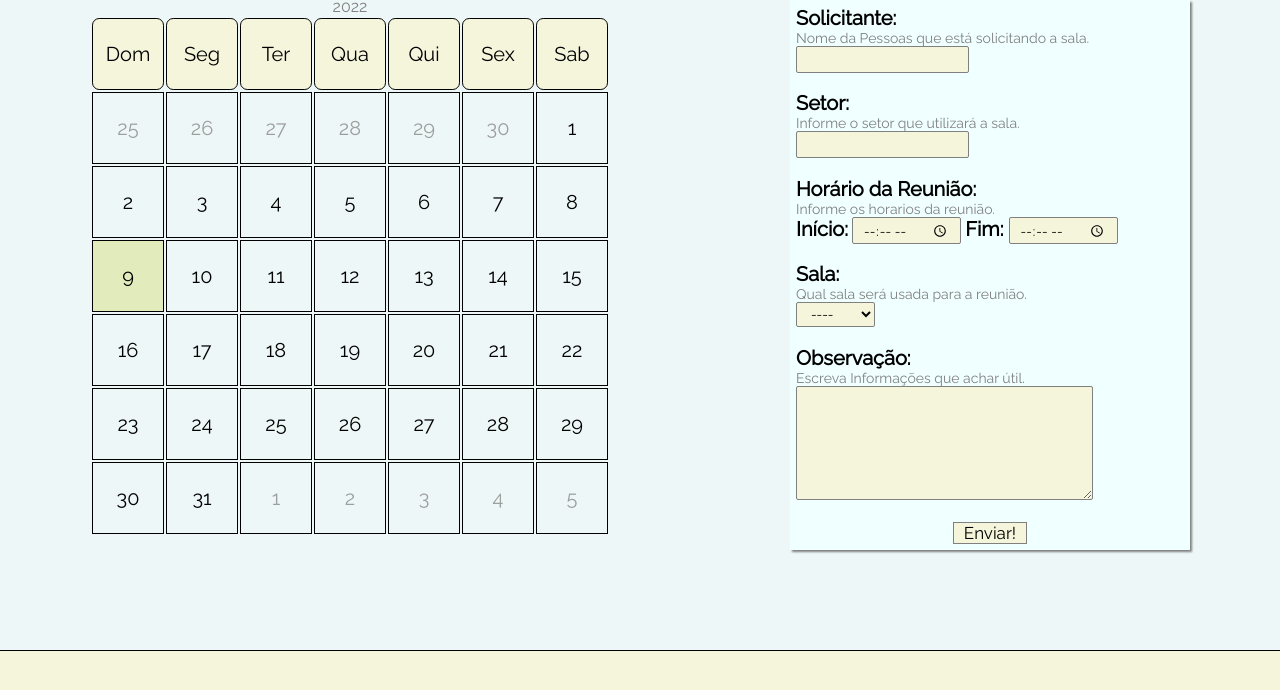
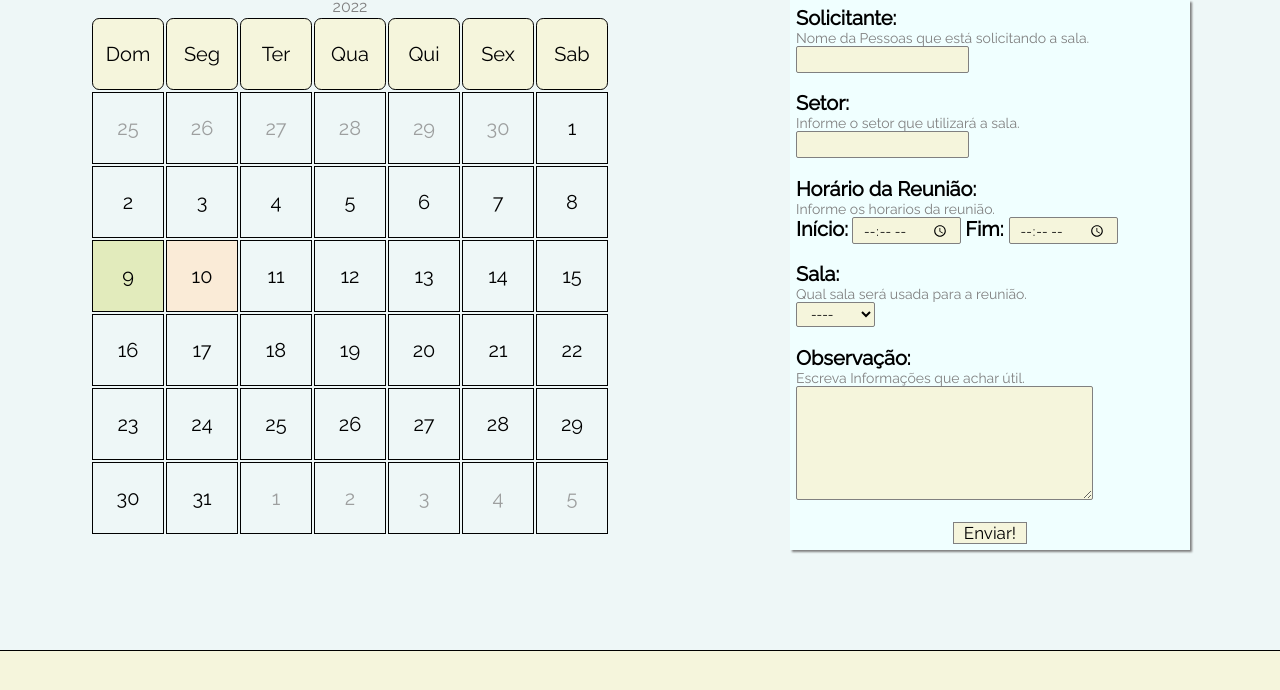
Before and after one commit to vitorZu/CalendarioParaReunioes, a plain HTML site: page index.html in a window 1280 px wide. Both pictures are taken after a click on the element "10". Shown: the part 108-798 px from the top of the page. Drawn offline with Linux system fonts and the light colour scheme.

Commit message:
Seleção Funcionando Completamente

```diff
--- a/script/script.js
+++ b/script/script.js
@@ -60,76 +60,15 @@ document.addEventListener('DOMContentLoaded',function(){
         GetDiasCalendario(month,year);
     }
 
-    // var clicardias = document.getElementsByName("td");
-    // for(var i =0; i < clicardias.length; i++){
-    //     // clicardias.classList.remove('selected');
-    //     clicardias(i).onclick = ()=>{
-    //         alert('TESE');
-    //     }
-    //     clicardias(i).addEventListener("click", ()=>{
-    //         alert('TESTE');
-    //     })
+    var iddias = document.querySelectorAll(".dia");
+    iddias.forEach((element)=>{
+        element.addEventListener('click',()=>{
+            for(let i =0; i < iddias.length;i++){
+                iddias[i].classList.remove('selected');
+            }
+            element.classList.add('selected');
+            console.log(element);
+        });
+    })
 
-    //     // if(tabeladedias(i).onclick == true){
-    //     //     tabeladedias(i).classList.add('selected');
-    //     //     alert('TESTE');
-    //     // }
-    // }
-
-    // console.log(clicardias);
-
-    // var iddidas = [
-    //     'dia1',
-    //     'dia2',
-    //     'dia3',
-    //     'dia4',
-    //     'dia5',
-    //     'dia6',
-    //     'dia7',
-    //     'dia8',
-    //     'dia9',
-    //     'dia10',
-    //     'dia11',
-    //     'dia12',
-    //     'dia13',
-    //     'dia14',
-    //     'dia15',
-    //     'dia16',
-    //     'dia17',
-    //     'dia18',
-    //     'dia19',
-    //     'dia20',
-    //     'dia21',
-    //     'dia22',
-    //     'dia23',
-    //     'dia24',
-    //     'dia25',
-    //     'dia26',
-    //     'dia27',
-    //     'dia28',
-    //     'dia29',
-    //     'dia30',
-    //     'dia31',
-    //     'dia32',
-    //     'dia33',
-    //     'dia34',
-    //     'dia35',
-    //     'dia36',
-    //     'dia37',
-    //     'dia38',
-    //     'dia39',
-    //     'dia40',
-    //     'dia41',
-    //     'dia42'
-    // ];
-
-    var iddias = document.getElementsByClassName("dia");
-    for(i = 0; i < iddias.length;i++){
-            iddias[i].addEventListener("click", ()=>{
-                console.log(iddias[i]);
-                // iddias[i].classList.add('selected');
-            })
-        }
-        console.log(iddias);
-
-    })
+})
--- a/style/style.css
+++ b/style/style.css
@@ -143,7 +143,7 @@ form{
 }
 
 .selected{
-    background-color: red;
+    background-color: antiquewhite;
 }
 
 #ipt-obs{
```
